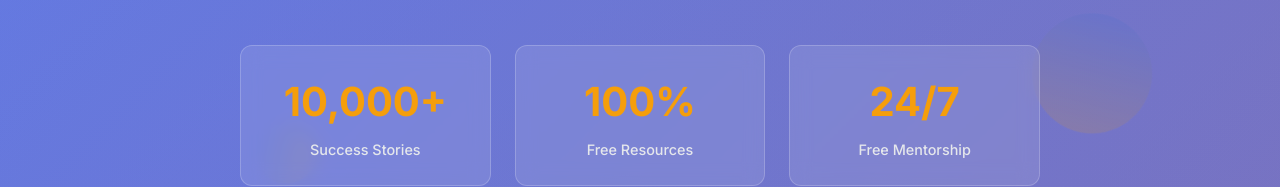
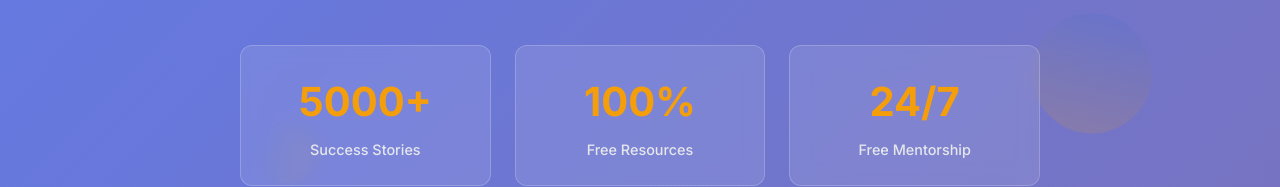
Before and after one commit to CSSPMSGRAMMAR/LinkTree, a plain HTML site: page index.html in a window 1280 px wide. Shown: the part 450-637 px from the top of the page. Drawn offline with Linux system fonts and the light colour scheme.

Commit message:
Redesigned website: hero, cards, images, footer, Connect section, updated stats

```diff
--- a/index.html
+++ b/index.html
@@ -70,7 +70,7 @@
 
                 <div class="hero-stats">
                     <div class="stat-item">
-                        <div class="stat-number">10,000+</div>
+                        <div class="stat-number">5000+</div>
                         <div class="stat-label">Success Stories</div>
                     </div>
                     <div class="stat-item">
```
